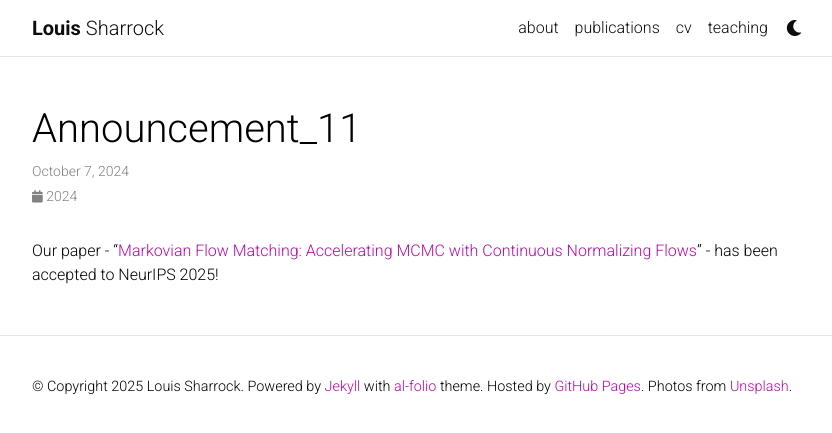
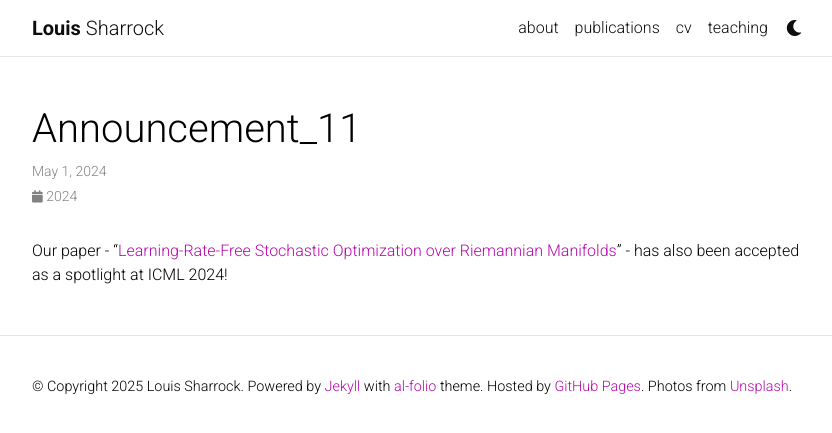
Before and after one commit to louissharrock/louissharrock.github.io, a Jekyll site: the page built from _news/announcement_11.md, in a window 1280 px wide. Shown: the top 433 px of the page, without its empty margins (223-1055 px from the left). Built offline with Jekyll 4.4.1, drawn with Linux system fonts in a browser that asks for light colours; comment, search, counter and statistics services are not loaded; a style sheet for code colours, icons or effects is not loaded.

Commit message:
Update announcement_11.md

```diff
--- a/_news/announcement_11.md
+++ b/_news/announcement_11.md
@@ -1,8 +1,8 @@
 ---
 layout: post
-date: 2024-10-07 15:59:00-0400
+date: 2024-05-01 15:59:00-0400
 inline: true
 related_posts: false
 ---
 
-Our paper - "[Markovian Flow Matching: Accelerating MCMC with Continuous Normalizing Flows](https://arxiv.org/abs/2405.14392)" - has been accepted to NeurIPS 2025!
+Our paper - "[Learning-Rate-Free Stochastic Optimization over Riemannian Manifolds](https://arxiv.org/abs/2406.02296)" - has also been accepted as a spotlight at ICML 2024!
```
